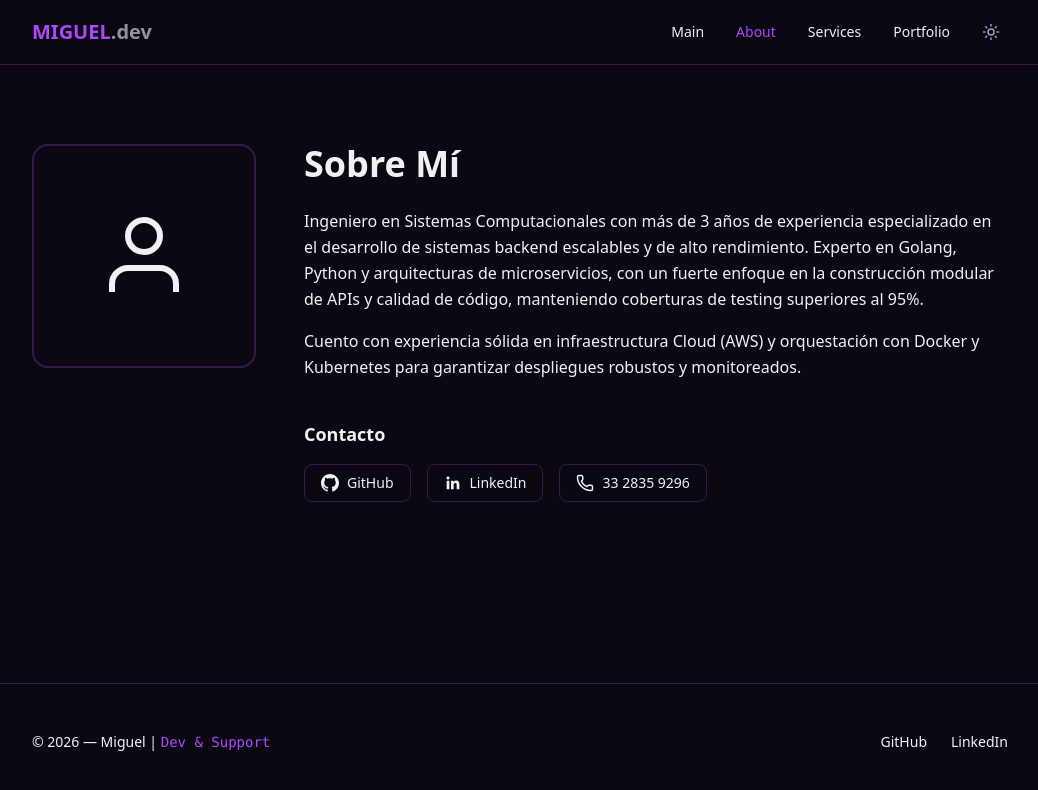
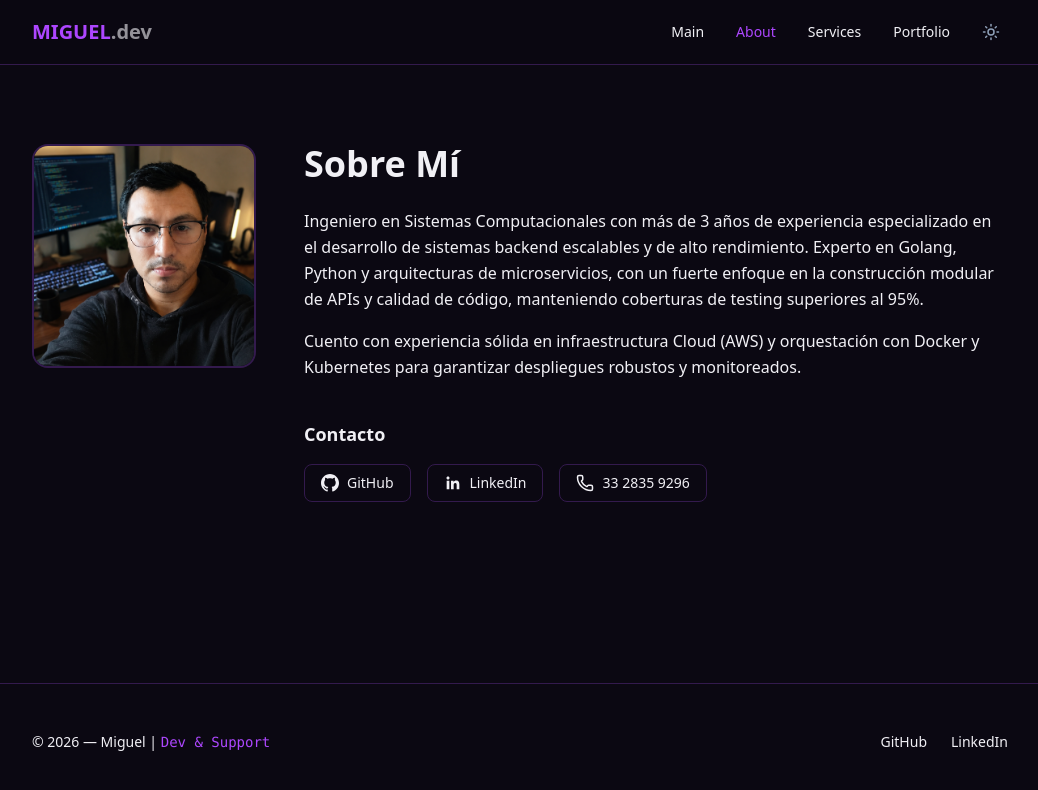
Before and after one commit to miguellopezp25-cell/portafolio, a Next.js app: page /about in a window 1280 px wide. Shown: the top 790 px of the page, without its empty margins (120-1158 px from the left). Built offline with nearby package versions, Linux system fonts and the light colour scheme.

Commit message:
final portafolio

```diff
--- a/app/about/page.tsx
+++ b/app/about/page.tsx
@@ -1,3 +1,4 @@
+import Image from "next/image";
 import { Phone } from "lucide-react";
 
 export default function AboutPage() {
@@ -5,13 +6,14 @@ export default function AboutPage() {
     <section className="max-w-5xl mx-auto px-6 py-20">
       <div className="flex flex-col md:flex-row gap-12 items-center md:items-start">
         <div className="shrink-0">
-          <div className="size-56 rounded-2xl border-2 border-border bg-muted flex items-center justify-center overflow-hidden">
-            <div className="size-24 text-muted-foreground/40">
-              <svg viewBox="0 0 24 24" fill="none" stroke="currentColor" strokeWidth="1.5" className="w-full h-full">
-                <path d="M20 21v-2a4 4 0 0 0-4-4H8a4 4 0 0 0-4 4v2" />
-                <circle cx="12" cy="7" r="4" />
-              </svg>
-            </div>
+          <div className="size-56 rounded-2xl border-2 border-border bg-card overflow-hidden">
+            <Image
+              src="/projects/photoofme.png"
+              alt="Foto de Miguel"
+              width={224}
+              height={224}
+              className="size-full object-cover"
+            />
           </div>
         </div>
 
```
Also changed, not shown: public/projects/photoofme.png (added).
